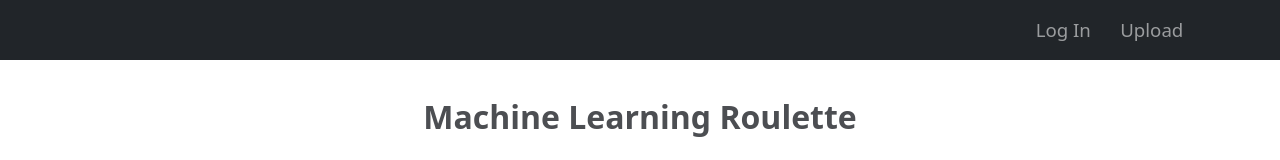
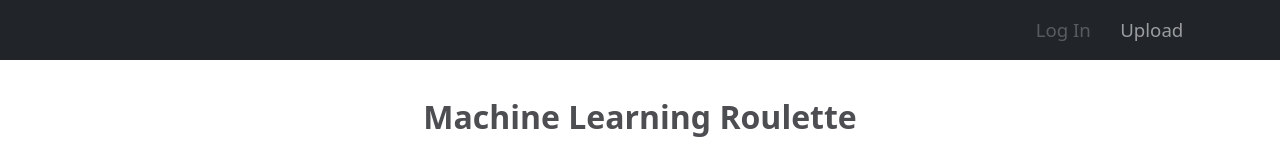
Before and after one commit to JackyXu-Cool/Team-2130-Machine-Learning-Roulette, a React (Create React App) app in the folder mlr_frontend/: page / in a window 1280 px wide. Shown: the top 160 px of the page. Built offline with nearby package versions, Linux system fonts and the light colour scheme; the HTML template or start-up script is replaced by a standard one.

Commit message:
disable log in button

```diff
--- a/mlr_frontend/src/pages/HomePage/HomePage.js
+++ b/mlr_frontend/src/pages/HomePage/HomePage.js
@@ -3,6 +3,7 @@ import { Navbar, Nav, Container } from 'react-bootstrap';
 
 import './HomePage.css';
 
+// TODO: Log In button is disabled for now.
 const HomePage = () => {
   return (
     <div className="main">
@@ -11,7 +12,7 @@ const HomePage = () => {
           <Navbar.Toggle aria-controls="responsive-navbar-nav" />
           <Navbar.Collapse id="responsive-navbar-nav" />
           <Nav className="nav-content">
-            <Nav.Link className="nav-content-text" href="/auth">
+            <Nav.Link className="nav-content-text" href="/auth" disabled="true">
               Log In
             </Nav.Link>
             <Nav.Link className="nav-content-text" href="/upload">
```
